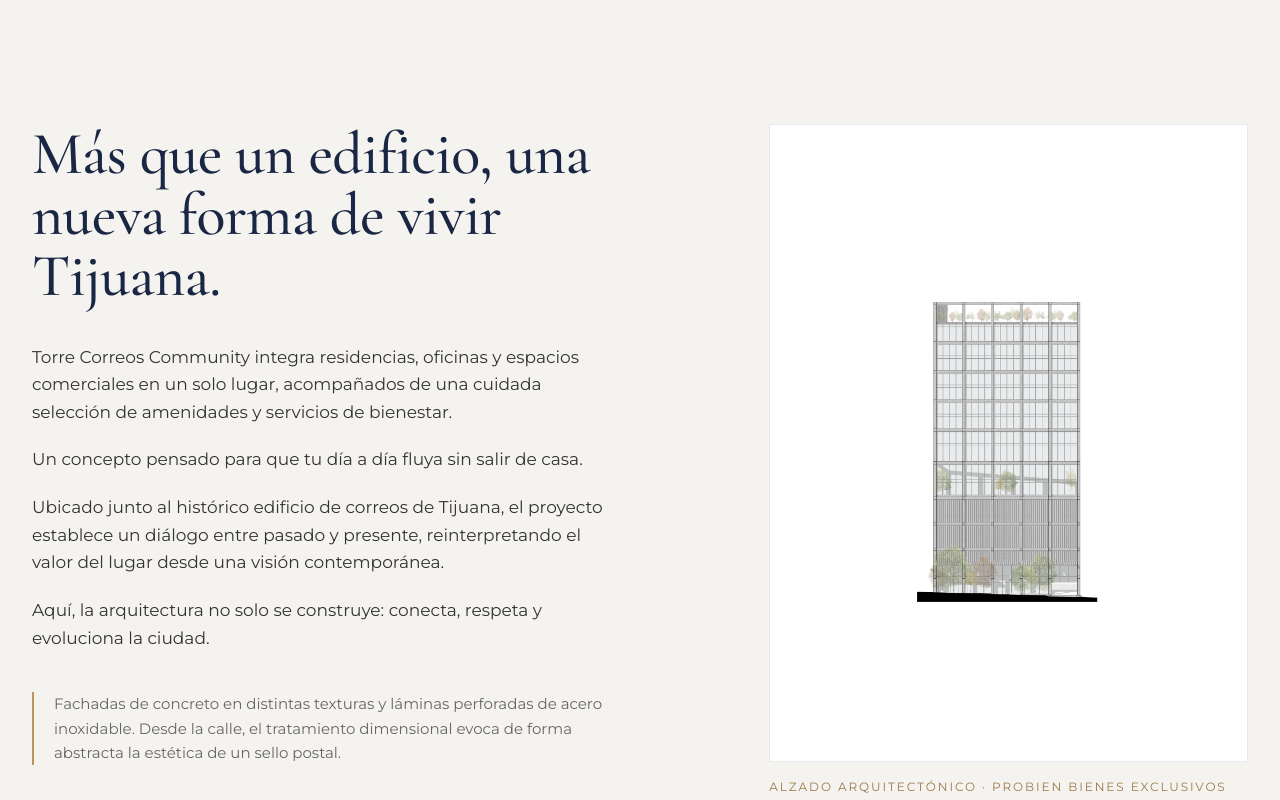
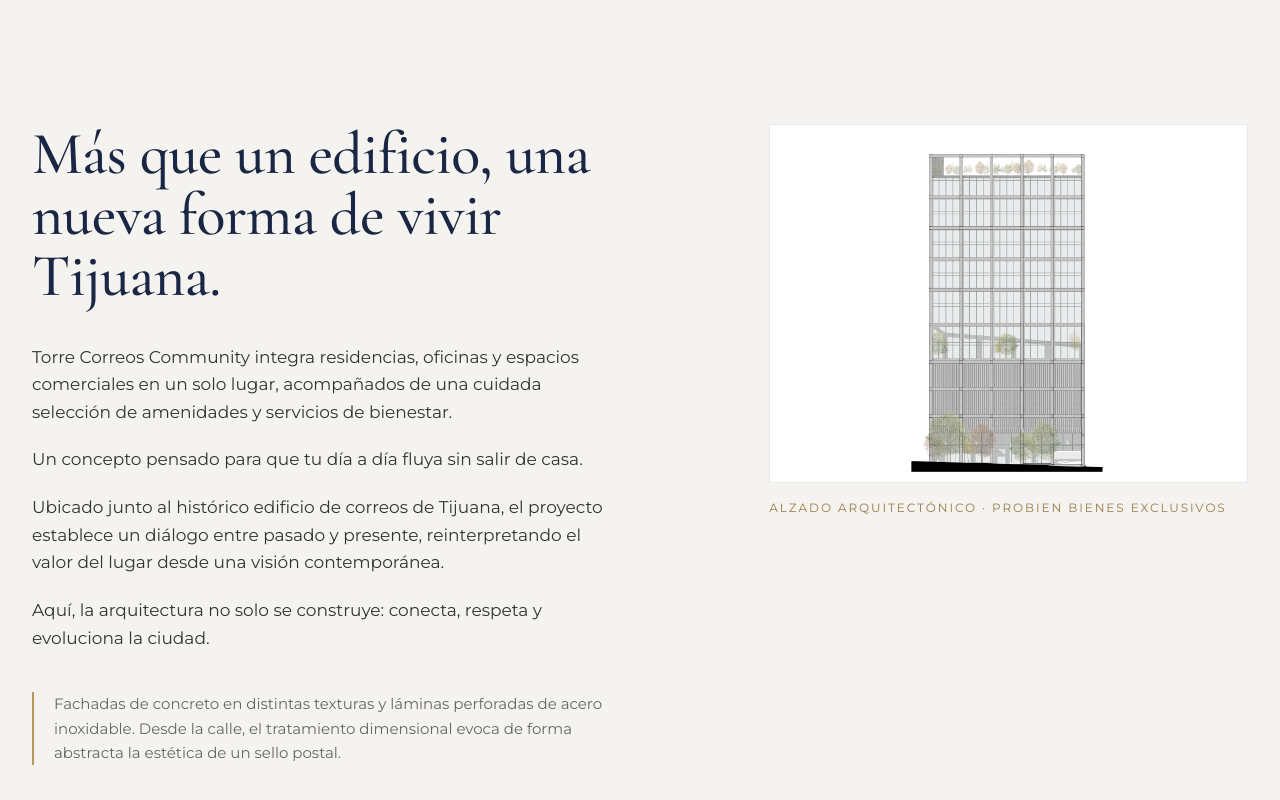
Before and after one commit to Oscarm157/torre_correos, a Next.js app: page / in a window 1280 px wide. Shown: the part 820-1620 px from the top of the page. Built offline with nearby package versions, Linux system fonts and the light colour scheme; grey boxes are pictures that could not be loaded.

Commit message:
Corrige relleno blanco de la imagen de fachada
El wrapper forzaba aspect-[3/4] (retrato) sobre una imagen real 4:3
(1600x1200), causando letterboxing con object-contain. Ajustado a
aspect-[4/3] y reducido el padding interno.

```diff
--- a/src/components/sections/SobreProyecto.tsx
+++ b/src/components/sections/SobreProyecto.tsx
@@ -66,13 +66,13 @@
         {/* Placa vertical: alzado técnico de fachada (dibujo real del proyecto). */}
         <div className="lg:col-span-5">
           <Reveal delay={0.12} y={36} className="lg:sticky lg:top-28">
-            <div className="relative mx-auto aspect-[3/4] w-full max-w-sm overflow-hidden border border-[#1a2744]/10 bg-white lg:max-w-none">
+            <div className="relative mx-auto aspect-[4/3] w-full max-w-sm overflow-hidden border border-[#1a2744]/10 bg-white lg:max-w-none">
               <Image
                 src="/images/gallery/Torre+Correos+-+Facade.webp"
                 alt="Alzado arquitectónico de Torre Correos: volumen escalonado con láminas perforadas de acero"
                 fill
                 sizes="(max-width: 1024px) 24rem, 40vw"
-                className="object-contain p-6"
+                className="object-contain p-2"
               />
             </div>
             <p className="mt-4 text-center font-body text-[0.75rem] tracking-[0.16em] text-[#9a7a48] uppercase lg:text-left">
```
